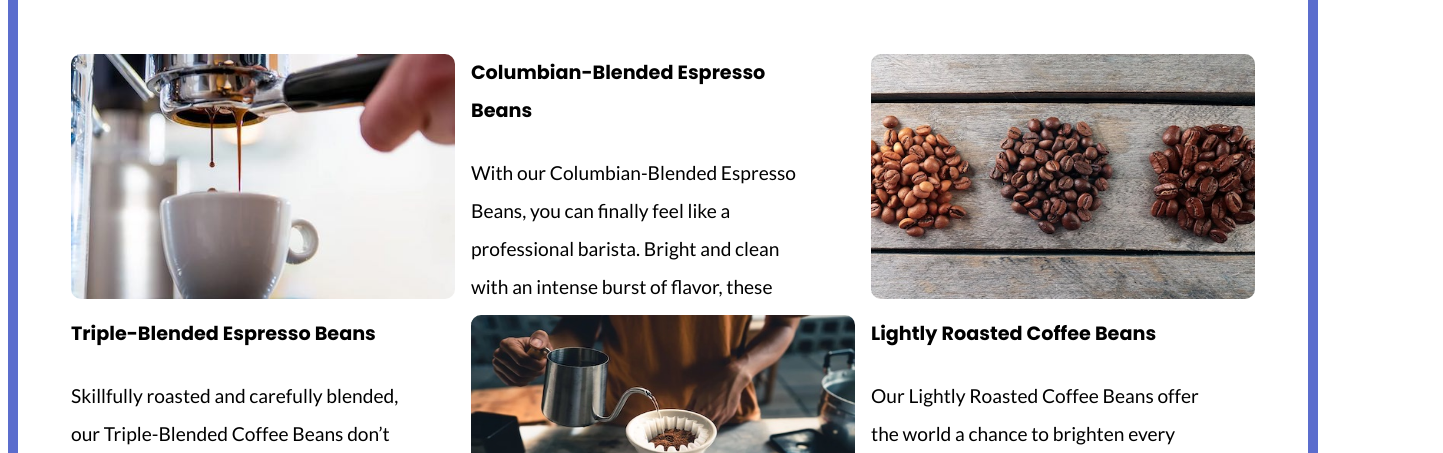
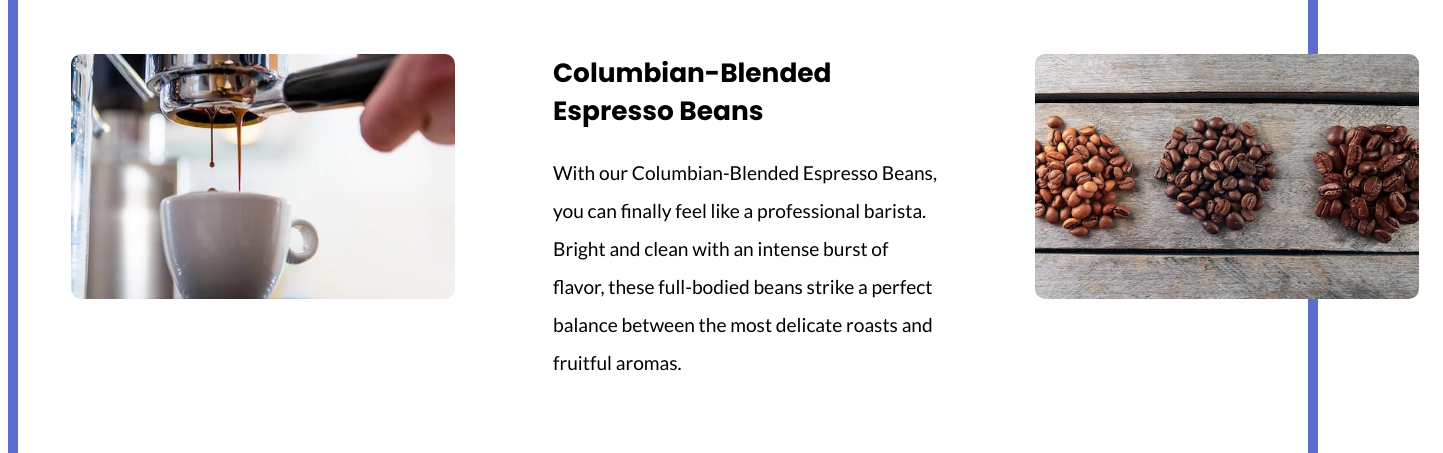
Before and after one commit to somdawgy/Gulp-Roast, a plain HTML site: page products.html in a window 1280 px wide. Shown: the part 371-824 px from the top of the page, 1443 px wide, since content can reach past the window. Drawn offline with Linux system fonts and the light colour scheme; a web font is replaced by a local one.

Commit message:
font size change

```diff
--- a/css/Pstyle.css
+++ b/css/Pstyle.css
@@ -182,9 +182,12 @@ article img{
   width: 384px;
   height: 245px;
 }
+h2{
+  font-weight: 700;
+  font-size: 26.4px;
+}
 .content{
-  grid-template-columns: 384px 384px 384px;
-  grid-template-rows: 245px 245px;
-  gap: 16px;
+  grid-template-columns: 1fr 1fr 1fr;
+  grid-template-rows: 1fr 1fr;
 }
 }
```
